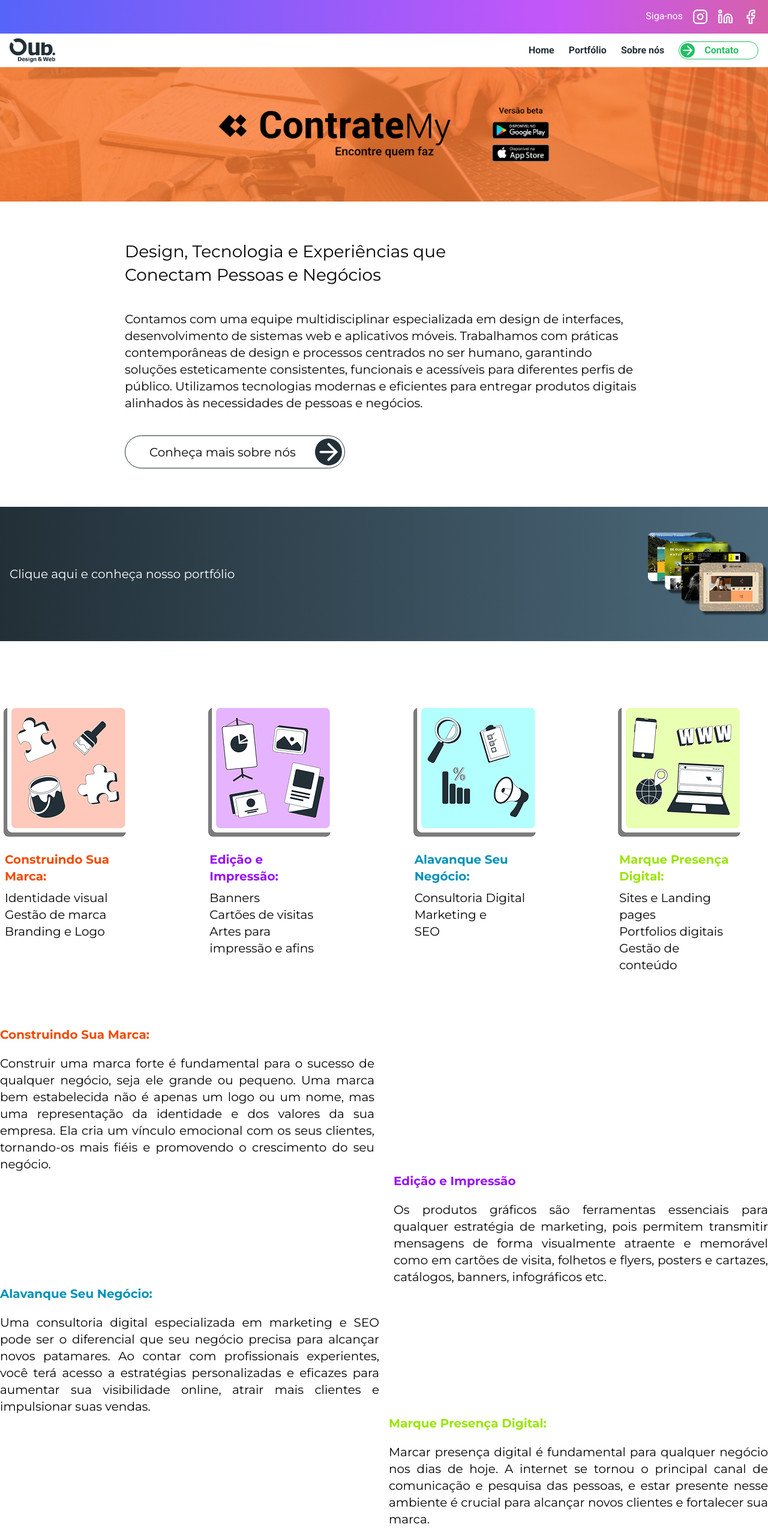
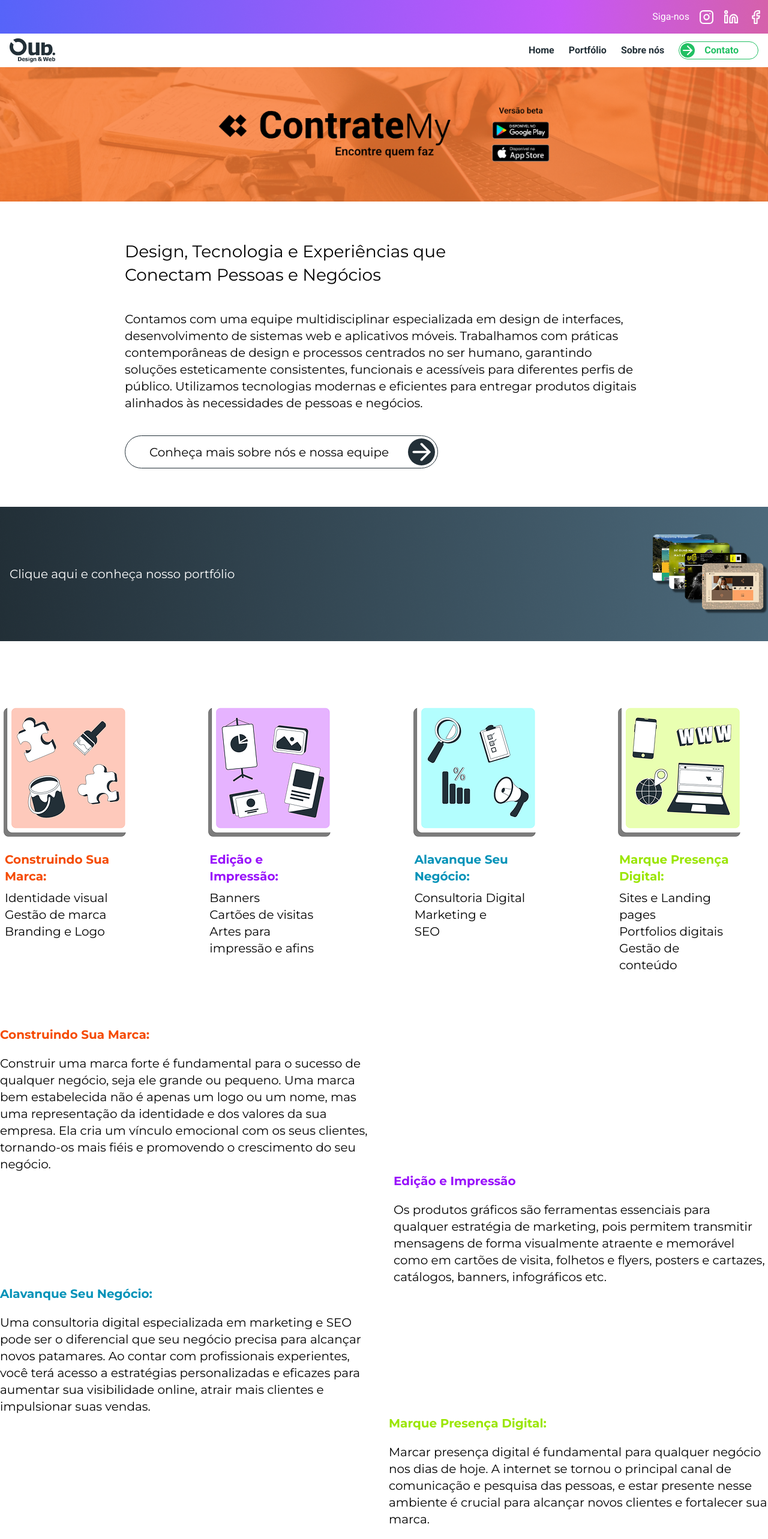
Before and after one commit to Thiago5508/ouroboroscorp, a Next.js app: page / in a window 1280 px wide. Shown: the top 2566 px of the page at 60% size. Built offline with nearby package versions, Linux system fonts and the light colour scheme.

Commit message:
tentativa ajuste quebra portfolio, botao contato header top

```diff
--- a/src/app/page.tsx
+++ b/src/app/page.tsx
@@ -28,7 +28,8 @@
         <h1 className=" text-black text-[clamp(20px,2.5vw,28px)] mt-8">Design, Tecnologia e Experiências que <p>Conectam Pessoas e Negócios</p></h1>
         <div>
           <p className="mt-10 text-[clamp(14px,2.5vw,20px)]">Contamos com uma equipe multidisciplinar especializada em design de interfaces,
-            desenvolvimento de sistemas web e aplicativos móveis. Trabalhamos com práticas contemporâneas de design e
+            desenvolvimento de sistemas web e aplicativos móveis.
+            Trabalhamos com práticas contemporâneas de design e
             processos centrados no ser humano, garantindo soluções esteticamente consistentes, funcionais e acessíveis
             para diferentes perfis de público. Utilizamos tecnologias modernas e eficientes para entregar produtos digitais
             alinhados às necessidades de pessoas e negócios.
@@ -37,13 +38,13 @@
 
         <Link href={'/Institucional'}
         className="text-[clamp(14px,2.5vw,20px)] text-black border border-[#222F37] p-1 pl-10 rounded-full flex w-fit mt-10 justify-center items-center"
-        > Conheça mais sobre nós<FiArrowRight color="white"size={45} className="bg-[#222F37] rounded-full ml-8 shrink-0"/></Link>
+        > Conheça mais sobre nós e nossa equipe<FiArrowRight color="white"size={45} className="bg-[#222F37] rounded-full ml-8 shrink-0"/></Link>
       </div>
 
       <Link href={'/Portfolio'} className="bg-[url('/retbar.png')] w-full h-56 flex">
         <div className="flex w-full h-full items-center justify-between max-w-7xl mx-auto">
-          <span className="text-white text-xl ml-4">Clique aqui e conheça nosso portfólio</span>
-            <div className="shrink-0 w-[clamp(200px,15vw,500px)]">
+          <span className="text-white text-[clamp(20px,2.5vw,20px)] ml-4">Clique aqui e conheça nosso portfólio</span>
+            <div className="shrink-0 w-[clamp(150px,15vw,500px)]">
               <Image src={group} alt="Thumbnails do portfólio" className="w-full h-auto"/>
             </div>
         </div>
@@ -98,7 +99,7 @@
         <div className="flex w-full h-full items-center justify-center md:justify-start  max-w-7xl mx-auto">
           <div className="md:w-1/2 md:pr-4 mb-24 md:mb-0">
             <h4 className="text-orange-600 font-bold mb-5">Construindo Sua Marca:</h4>
-            <p className="text-justify">Construir uma marca forte é fundamental para o sucesso de qualquer negócio, seja ele grande ou pequeno.
+            <p className="">Construir uma marca forte é fundamental para o sucesso de qualquer negócio, seja ele grande ou pequeno.
                Uma marca bem estabelecida não é apenas um logo ou um nome, mas uma representação da identidade e dos valores da sua empresa.
               Ela cria um vínculo emocional com os seus clientes, tornando-os mais fiéis e promovendo o crescimento do seu negócio.</p>
           </div>
@@ -107,7 +108,7 @@
         <div className="flex w-full h-full items-center justify-center md:justify-end max-w-7xl mx-auto">
           <div className="md:w-1/2 md:pl-4 mb-24 md:mb-0">
             <h4 className="text-purple-600 font-bold mb-5">Edição e Impressão</h4>
-            <p className="text-justify">Os produtos gráficos são ferramentas essenciais para qualquer estratégia de marketing, pois permitem
+            <p className="">Os produtos gráficos são ferramentas essenciais para qualquer estratégia de marketing, pois permitem
               transmitir mensagens de forma visualmente atraente e memorável como em cartões de visita, folhetos e flyers, posters e cartazes,
               catálogos, banners, infográficos etc.</p>
           </div>
@@ -116,7 +117,7 @@
         <div className="flex w-full h-full items-center justify-center md:justify-start max-w-7xl mx-auto">
           <div className="md:w-1/2 md:pr-2 mb-24 md:mb-0">
             <h4 className="text-cyan-600 font-bold mb-5">Alavanque Seu Negócio:</h4>
-            <p className="text-justify">Uma consultoria digital especializada em marketing e SEO pode ser o diferencial que seu negócio precisa
+            <p className="">Uma consultoria digital especializada em marketing e SEO pode ser o diferencial que seu negócio precisa
               para alcançar novos patamares. Ao contar com profissionais experientes, você terá acesso a estratégias personalizadas e eficazes para
               aumentar sua visibilidade online, atrair mais clientes e impulsionar suas vendas.</p>
           </div>
@@ -125,7 +126,7 @@
         <div className="flex w-full h-full items-center justify-center md:justify-end max-w-7xl mx-auto">
           <div className="md:w-1/2 md:pl-2 mb-24 md:mb-0">
             <h4 className="text-lime-400 font-bold mb-5">Marque Presença Digital:</h4>
-            <p className="text-justify">Marcar presença digital é fundamental para qualquer negócio nos dias de hoje. A internet se tornou o principal
+            <p className="">Marcar presença digital é fundamental para qualquer negócio nos dias de hoje. A internet se tornou o principal
               canal de comunicação e pesquisa das pessoas, e estar presente nesse ambiente é crucial para alcançar novos clientes e fortalecer sua marca.</p>
           </div>
         </div>
--- a/src/components/Footer/index.tsx
+++ b/src/components/Footer/index.tsx
@@ -8,8 +8,8 @@
 
 export default function Footer() {
  return (
-   <main className="text-[clamp(10px,2.5vw,15px)] px-4 w-full items-center justify-center bg-[#222F37] text-white h-56 font-roboto">
-        <div className="flex w-full h-48 items-center justify-between max-w-7xl mx-auto">
+   <main className="text-[clamp(10px,2.5vw,15px)] px-4 w-full items-center justify-center bg-[#222F37] text-white h-46 font-roboto">
+        <div className="flex w-full h-40 items-center justify-between max-w-7xl mx-auto">
             <div className="flex flex-col">
                <Image src={logo4} className="shrink-0 w-[clamp(50px,15vw,128px)]" alt=""/>
             </div>
--- a/src/components/Header/index.tsx
+++ b/src/components/Header/index.tsx
@@ -14,11 +14,12 @@
 
       {/* TOP BAR */}
       <div className="w-full max-w-1920 h-14 flex items-center bg-[url('/rethead.png')] font-roboto">
-        <div className="w-full max-w-7xl mx-auto flex justify-end px-4 gap-4">
+        <div className="w-full max-w-7xl mx-auto flex justify-end px-2 gap-4">
           <span>Siga-nos</span>
-          <Link href="https://www.instagram.com/oubcorp/" target="_blank"><FiInstagram size={26}/></Link>
-          <Link href="https://www.linkedin.com/company/oubdw" target="_blank"><FiLinkedin size={26} /></Link>
-          <Link href="https://www.facebook.com/profile.php?id=61587247004065" target="_blank"><FiFacebook size={26}/></Link>
+          <Link href="https://www.instagram.com/oubcorp/" target="_blank"><FiInstagram size={25}/></Link>
+          <Link href="https://www.linkedin.com/company/oubdw" target="_blank"><FiLinkedin size={25} /></Link>
+          <Link href="https://www.facebook.com/profile.php?id=61587247004065" target="_blank"><FiFacebook size={25}/></Link>
+          <Link href="/Contato" className="flex md:hidden pr-3 text-normal text-[#21C063] text-sm bg-white p-0.5 rounded-full flex w-fit font-roboto"><FiArrowRight color="white"size={21} className="bg-[#21C063] rounded-full mr-2"/>Contato</Link>
         </div>
       </div>
 
--- a/src/components/ImageZoom/index.tsx
+++ b/src/components/ImageZoom/index.tsx
@@ -51,7 +51,7 @@
         {/* Banner */}
         <div
           className={`cursor-pointer text-center transition-all duration-500 ease-in-out ${
-            isExpanded ? 'max-w-2xl items-baseline justify-end h-full bg-white mx-auto mt-10 rounded-lg overflow-y-auto custom-scrollbar' : ' w-96 h-full p-4 rounded-lg'
+            isExpanded ? 'max-w-2xl items-baseline justify-end h-full bg-white mx-auto mt-10 rounded-lg overflow-y-auto custom-scrollbar' : ' w-90 h-full p-4 rounded-lg'
           } bg-transparent`}
           onClick={handleClick}
         >
```
